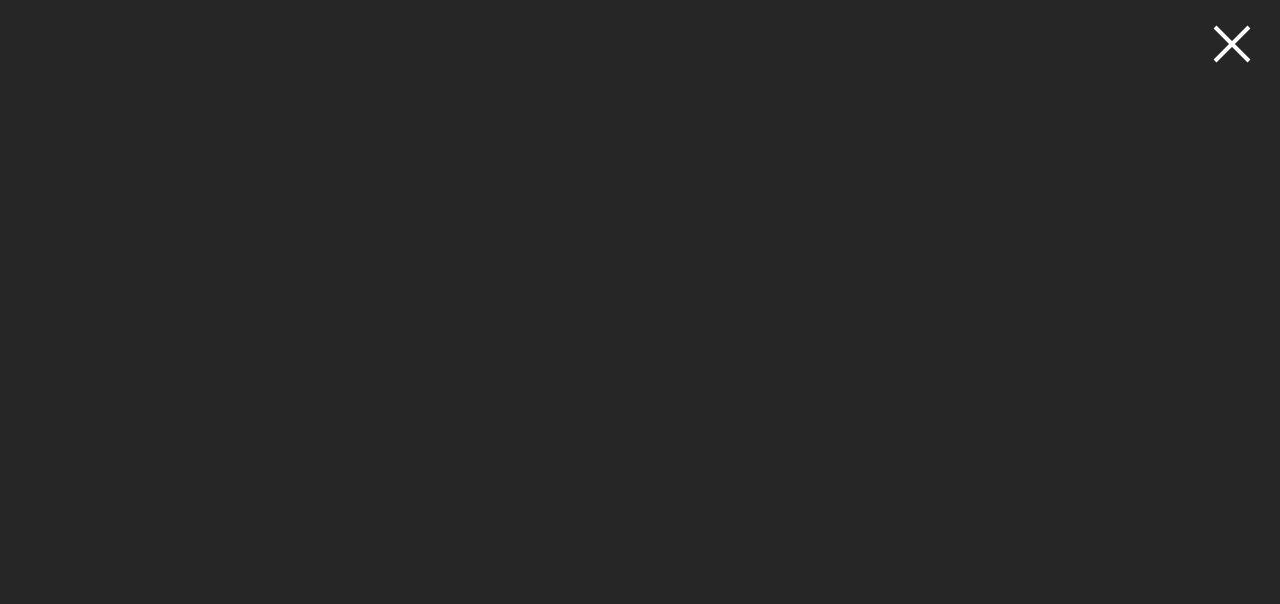
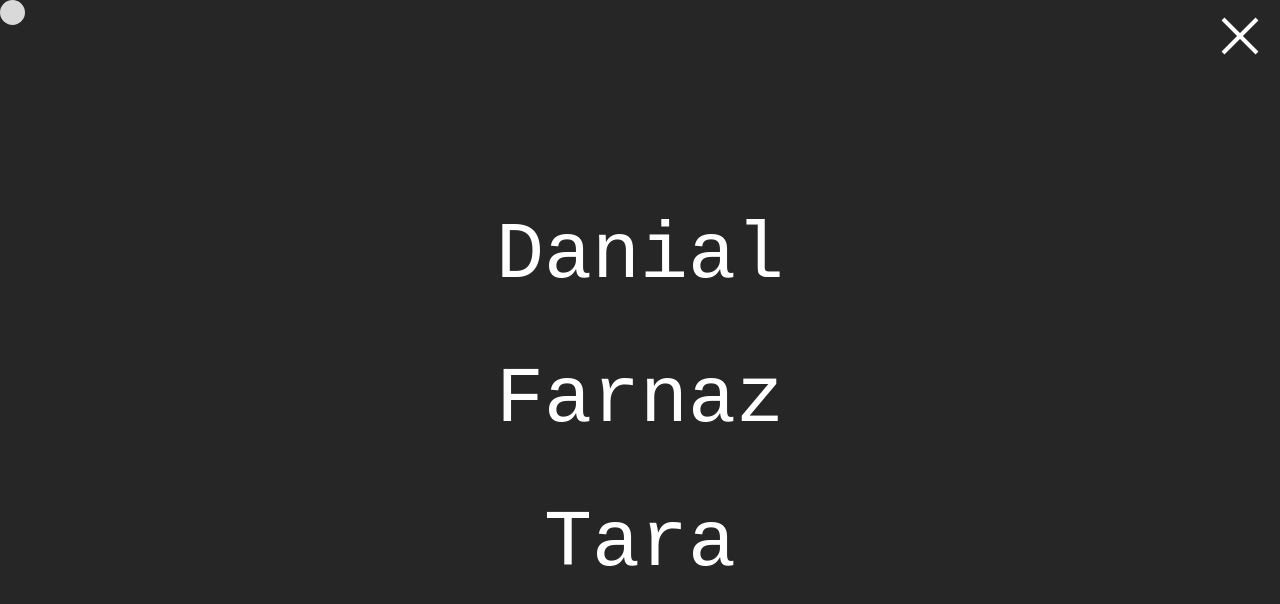
Before and after one commit to DANIYALALBORZ/menu, a plain HTML site: page index.html in a window 1280 px wide. Both pictures are taken after a click on the element 1232 px from the left and 48 px from the top of the page. Drawn offline with Linux system fonts and the light colour scheme.

Commit message:
end of menu

```diff
--- a/assets/css/danial.css
+++ b/assets/css/danial.css
@@ -1,7 +1,7 @@
-main {
+* {
     margin: 0;
     padding: 0;
-    float: right;
+    box-sizing: border-box;
 }
 
 .toggle {
@@ -10,6 +10,7 @@ main {
     height: 80px;
     cursor: pointer;
     transition: .5s;
+    float: right;
 }
 
 .toggle span {
@@ -79,4 +80,50 @@ main {
     height: 100%;
     background: #262626;
     transition: .5s;
+
+
 }
+
+.menu-ul {
+    display: none;
+    position: fixed;
+    top: 50%;
+    left: 50%;
+    transform: translate(-50%, -50%);
+    list-style: none;
+    font-family: monospace;
+    font-size: 5rem;
+    line-height: 1.8;
+    text-align: center;
+
+    >li {
+        width: 100vw;
+        cursor: none;
+
+        >a {
+            border-radius: 2rem;
+            text-decoration: none;
+            color: white;
+            padding: 1.5rem;
+            cursor: none;
+        }
+    }
+
+    >li:hover {
+        background: #303030;
+        transition: 1s;
+    }
+}
+
+.cursor {
+    display: none;
+    position: fixed;
+    width: 25px;
+    height: 25px;
+    border-radius: 50%;
+    background-color: #fff;
+    transform: translate(-50%, -50%);
+    pointer-events: none;
+    z-index: 5;
+    mix-blend-mode: difference;
+}
--- a/assets/js/danial.js
+++ b/assets/js/danial.js
@@ -1,7 +1,46 @@
-let toggle = document.querySelector('#toggle');
-let overlay = document.querySelector('.overlay');
+const toggle = document.querySelector('#toggle');
+const overlay = document.querySelector('.overlay');
+const menuUl = document.querySelector('.menu-ul');
+const menuLi = document.querySelectorAll('.menu-ul>li');
+const cursor = document.querySelector('.cursor');
+let mod2 = 1;
 
 toggle.addEventListener('click', function (e) {
+
     toggle.classList.toggle('active');
     overlay.classList.toggle('active');
+    if (mod2) {
+        cursor.style.display = 'block';
+        document.body.style.cursor = 'none';
+        menuUl.style.display = 'block';
+        toggle.style.cursor = 'none';
+        mod2--;
+    } else {
+        cursor.style.display = 'none';
+        toggle.style.cursor = 'auto';
+        menuUl.style.display = 'none';
+        mod2++;
+    }
 })
+
+document.addEventListener('mousemove', (e) => {
+    cursor.style.left = e.pageX + 'px';
+    cursor.style.top = e.pageY + 'px';
+})
+
+menuLi.forEach(li => {
+    li.addEventListener('mouseenter', () => {
+        cursor.style.transform = 'scale(3.5)'
+    })
+    li.addEventListener('mouseleave', () => {
+        cursor.style.transform = 'scale(1)'
+    })
+})
+
+toggle.addEventListener('mouseenter', () => {
+    cursor.style.transform = 'scale(1.2)'
+})
+
+toggle.addEventListener('mouseleave', () => {
+    cursor.style.transform = 'scale(1)'
+})
--- a/index.html
+++ b/index.html
@@ -11,11 +11,17 @@
 <body>
 
     <main>
+        <div class="cursor"></div>
         <div class="overlay"></div>
         <div class="toggle" id="toggle">
             <span></span>
             <span></span>
         </div>
+        <ul class="menu-ul">
+            <li><a href="#">Danial</a></li>
+            <li><a href="#">Farnaz</a></li>
+            <li><a href="#">Tara</a></li>
+        </ul>
     </main>
 
     <script src="./assets/js/danial.js"></script>
```
